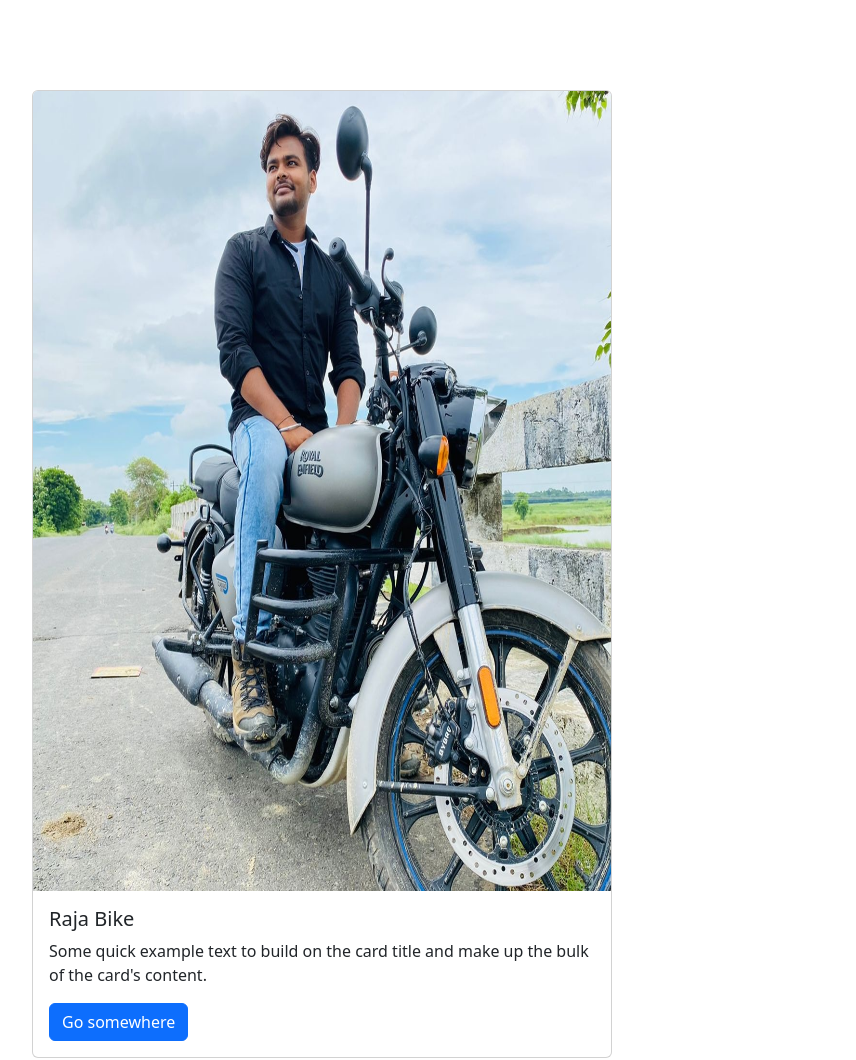
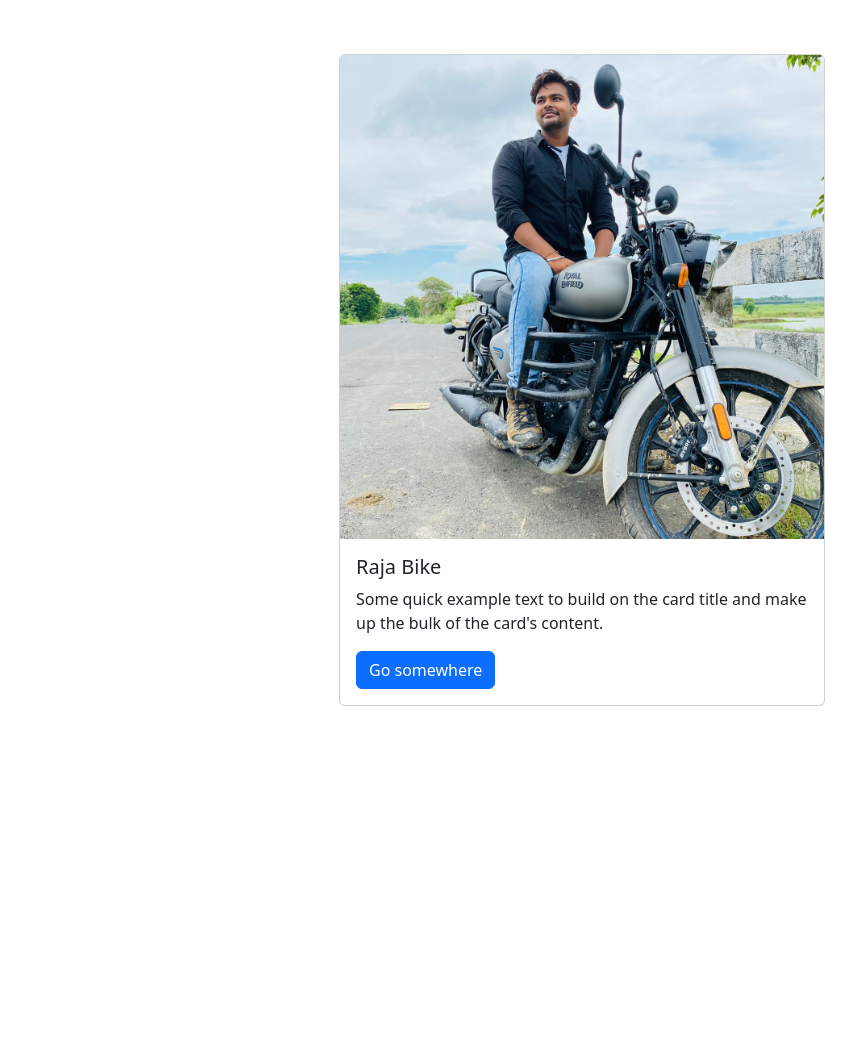
Before and after one commit to Prashant2raja/Raja, a plain HTML site: page About.html in a window 1280 px wide. Shown: the whole page, without its empty margins (58-914 px from the left). After the commit the page ends 800 px from the top, so only its background shows below. Drawn offline with nearby package versions, Linux system fonts and the light colour scheme.

Commit message:
Update About.html

```diff
--- a/About.html
+++ b/About.html
@@ -8,10 +8,11 @@
     <link href="https://cdn.jsdelivr.net/npm/bootstrap@5.3.2/dist/css/bootstrap.min.css" rel="stylesheet" integrity="sha384-T3c6CoIi6uLrA9TneNEoa7RxnatzjcDSCmG1MXxSR1GAsXEV/Dwwykc2MPK8M2HN" crossorigin="anonymous">
 </head>
 <body>
-    <div class="About_box">
-
-        <div class="card" style="width: 50%">
-  <img src="IMG_20220724_214545_350.jpg" class="card-img-top" alt="...">
+    <div class="container mt-4">
+        <div class="row justify-content-center">
+            <div class="col-lg-6 col-md-8 col-sm-10">
+                <div class="card">
+                    <img src="IMG_20220724_214545_350.jpg" class="card-img-top img-fluid" alt="...">
                     <div class="card-body">
                         <h5 class="card-title">Raja Bike</h5>
                         <p class="card-text">Some quick example text to build on the card title and make up the bulk of the card's content.</p>
@@ -19,5 +20,7 @@
                     </div>
                 </div>
             </div>
+        </div>
+    </div>
 </body>
 </html>
```
Lines whose indentation alone changed are shown as unchanged.
